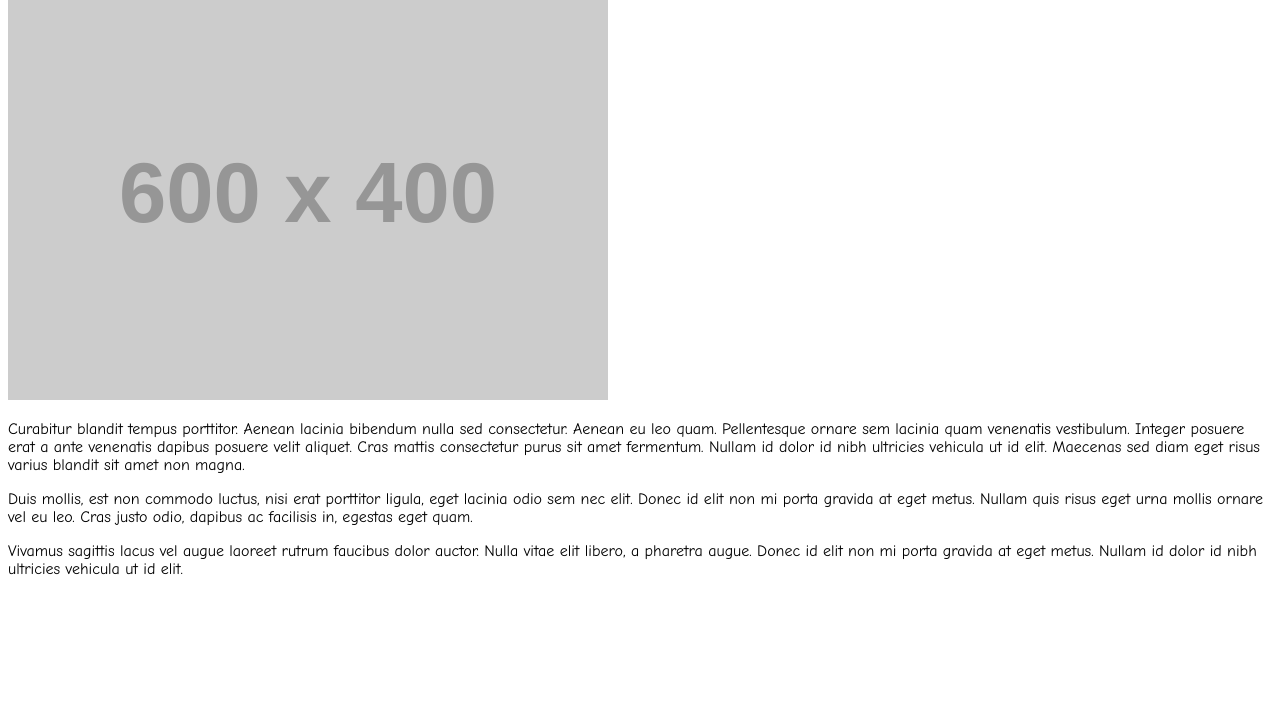
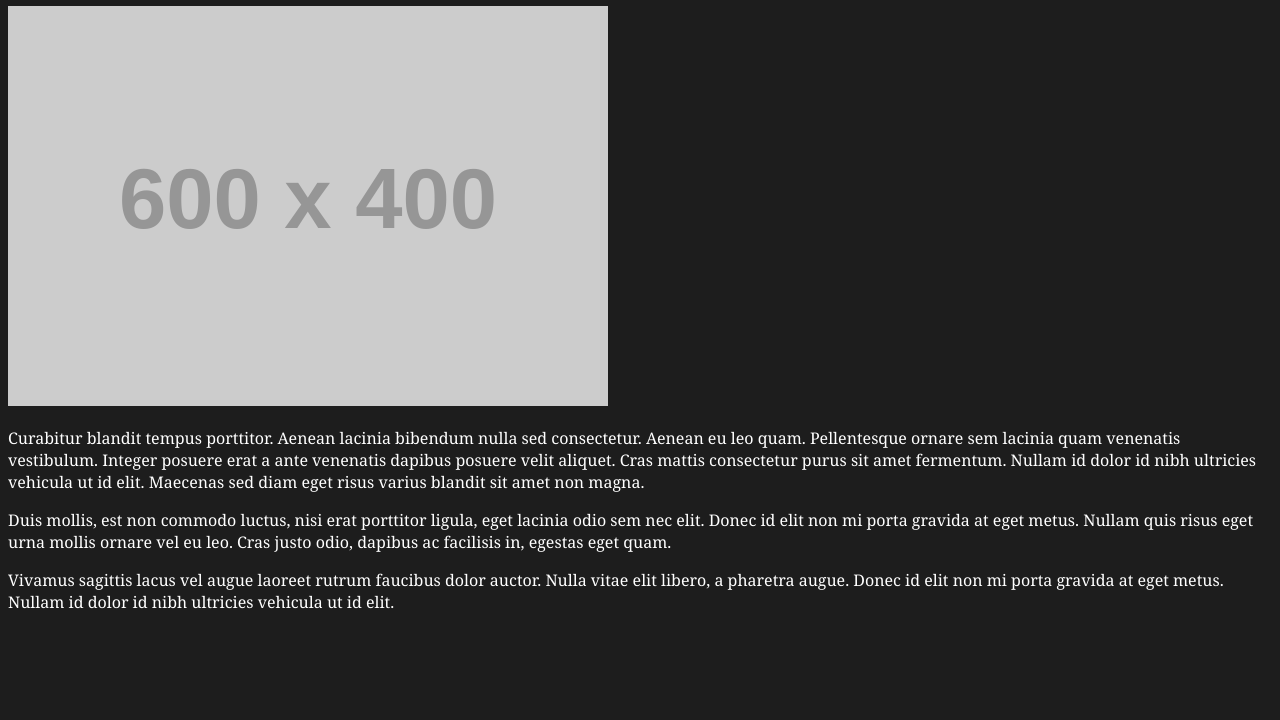
Before and after one commit to realph/third-git, a plain HTML site: page index.html in a window 1280 px wide. Shown: the part 80-800 px from the top of the page. Drawn offline with Linux system fonts and the light colour scheme; placeholder pictures from the web are drawn by us.

Commit message:
Change body font to Georgia and dark body

```diff
--- a/index.html
+++ b/index.html
@@ -11,7 +11,9 @@
 	<style>
 
 	body {
-		font-family: Comic Sans MS, sans-serif;
+		font-family: Georgia, sans-serif;
+		background-color: #1d1d1d;
+		color: #fff;
 	}
 
 	</style>
```
